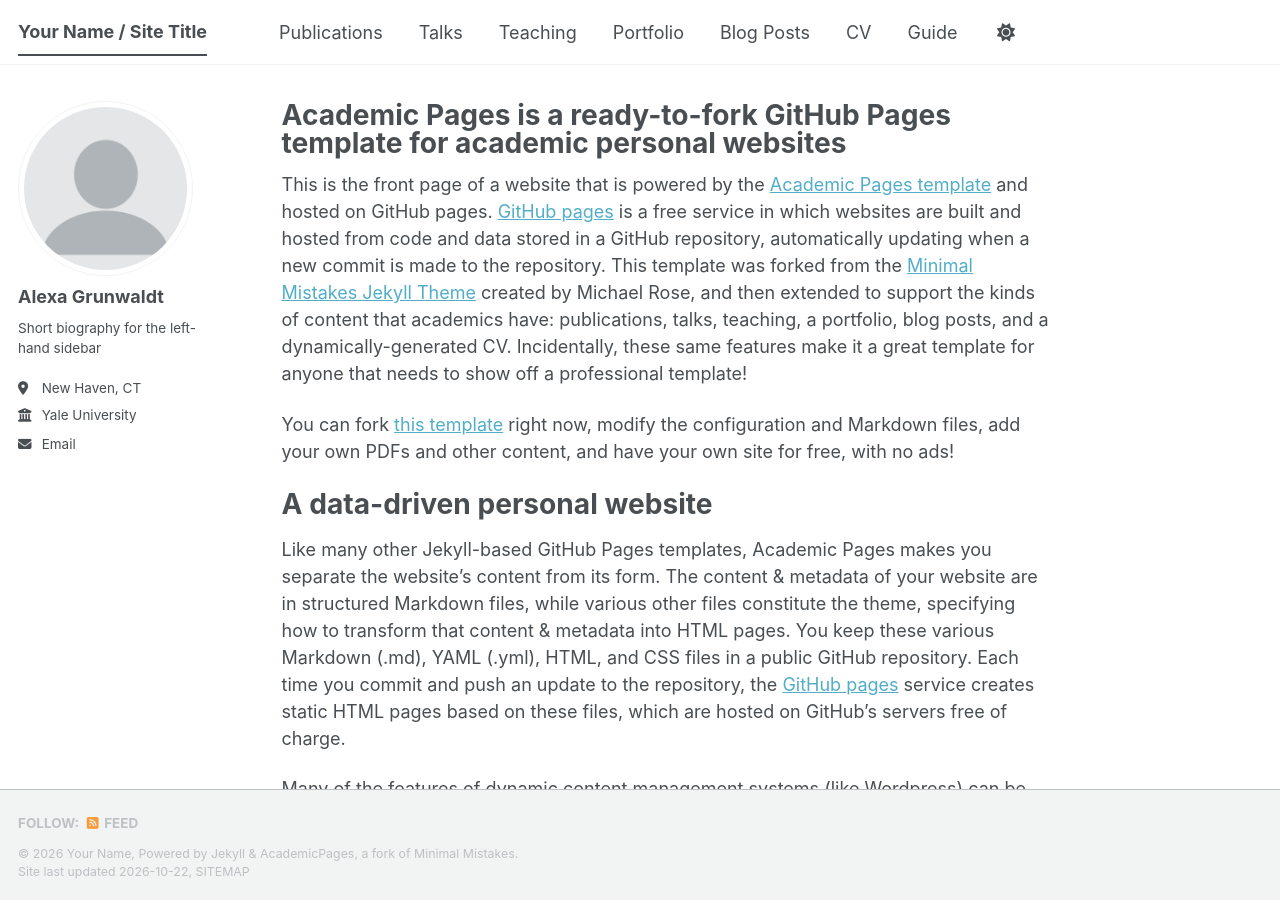
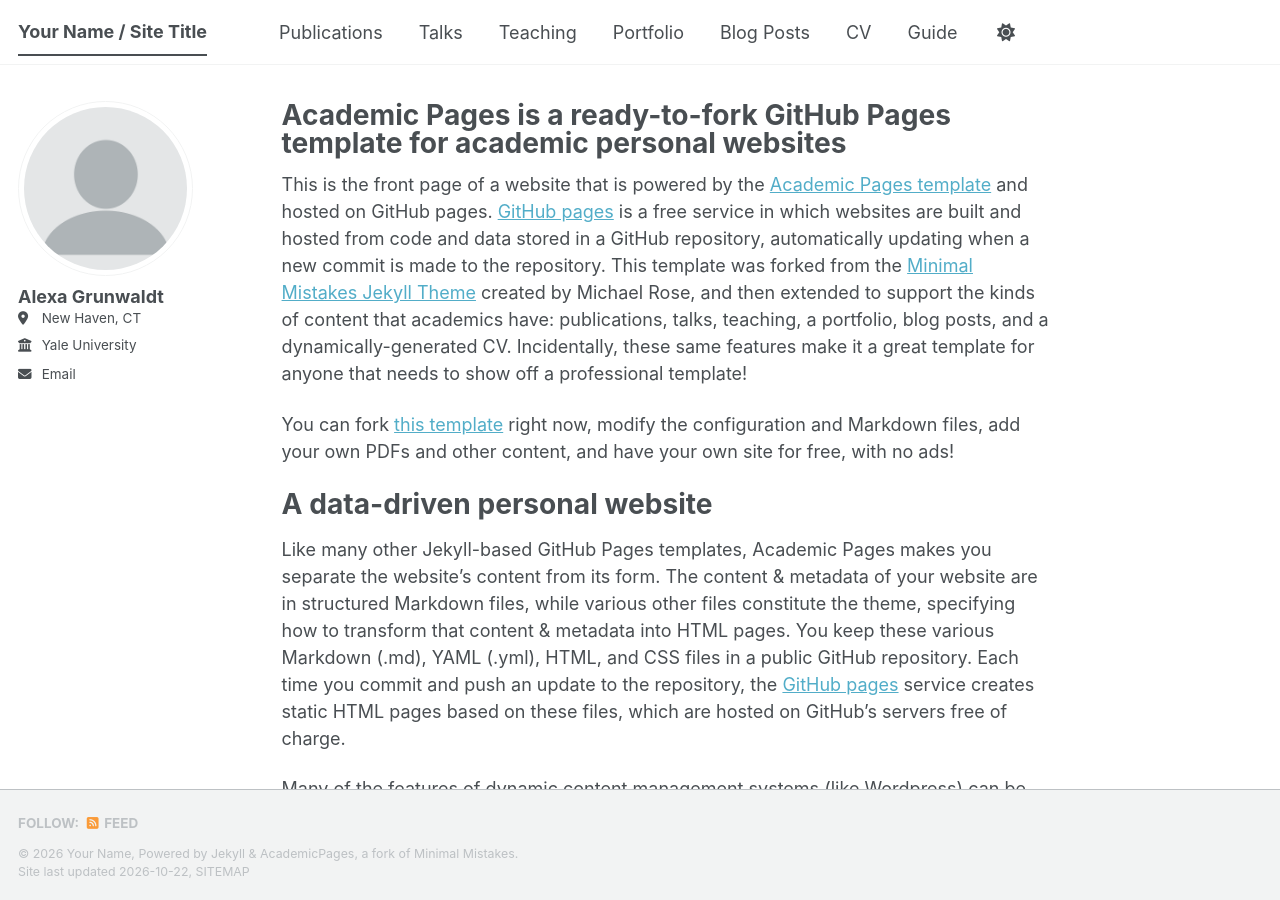
Before and after one commit to alexagrunwaldt/alexagrunwaldt.github.io, a Jekyll site: the page built from _pages/about.md, in a window 1280 px wide and 900 px high. Built offline with Jekyll 4.4.1, drawn with Linux system fonts in a browser that asks for light colours; a style sheet for code colours, icons or effects is not loaded; part of the change alters nothing that is shown.

Commit message:
Update _config.yml

```diff
--- a/_config.yml
+++ b/_config.yml
@@ -16,7 +16,7 @@ description              : &description "Your Name's academic portfolio"   # Upd
 url                      : https://alexagrunwaldt.github.io # The base hostname & protocol for your site e.g. "https://[your GitHub username].github.io",
                                                            # or if you already have some other page hosted on Github then use "https://[your GitHub username].github.io/[Your Repo Name]"
 baseurl                  : "" # the subpath of your site, e.g. "/blog"
-repository               : "lorem-ipsum-a/alexagrunwaldt.github.io"
+repository               : "alexagrunwaldt/alexagrunwaldt.github.io"
 
 # Site Author - The following control what appear as part of the author content on the side bar.
 #               If a field is blank the icon and link will not appear, otherwise it will be shown.
@@ -26,7 +26,7 @@ author:
   avatar           : "profile.png"
   name             : "Alexa Grunwaldt"
   pronouns         : # example: "she/her"
-  bio              : "Short biography for the left-hand sidebar"
+  bio              : #
   location         : "New Haven, CT"
   employer         : "Yale University"
   uri              : # URL
```
